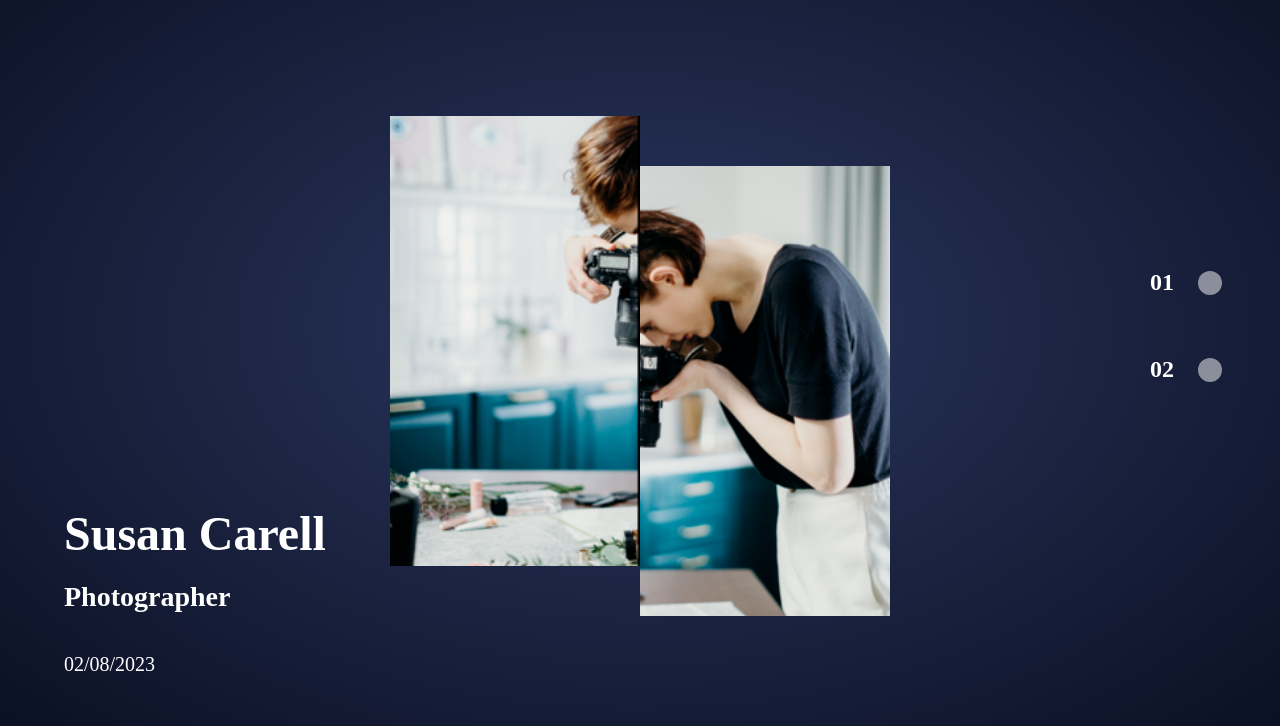
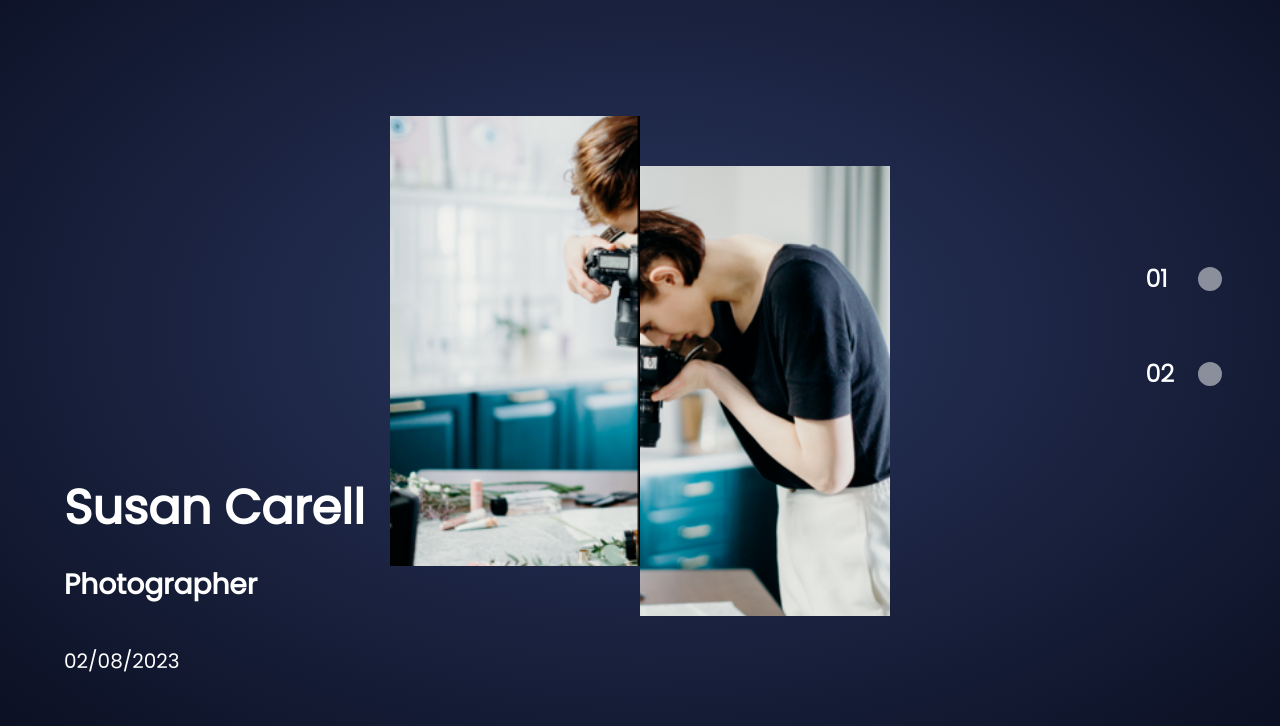
Before and after one commit to sialbul/websitesSamples, a plain HTML site: page index.html in a window 1280 px wide. Shown: the part 74-800 px from the top of the page. Drawn offline with nearby package versions, Linux system fonts and the light colour scheme; files that its build step writes are made by us from their sources; the site is published under a folder, as on GitHub Pages, so addresses that start at the root find nothing.

Commit message:
font family link

```diff
--- a/style/style.scss
+++ b/style/style.scss
@@ -10,12 +10,12 @@
 
 @font-face {
     font-family: PopLight;
-    src: url("/Poppins/Poppins-Light.ttf");
+    src: url("../Poppins/Poppins-Light.ttf");
 }
 
 @font-face {
     font-family: PopRegular;
-    src: url("/Poppins/Poppins-Regular.ttf");
+    src: url("../Poppins/Poppins-Regular.ttf");
 }
 
 body {
```
